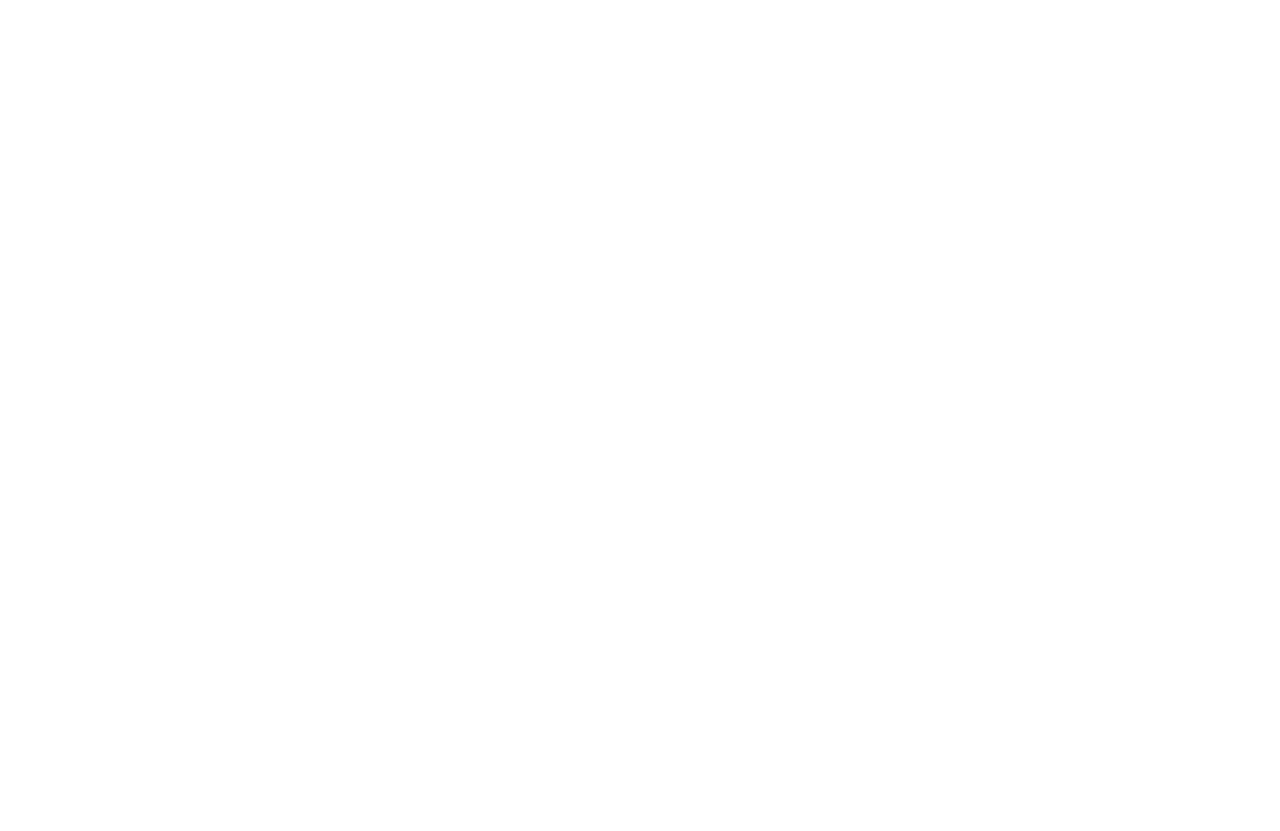
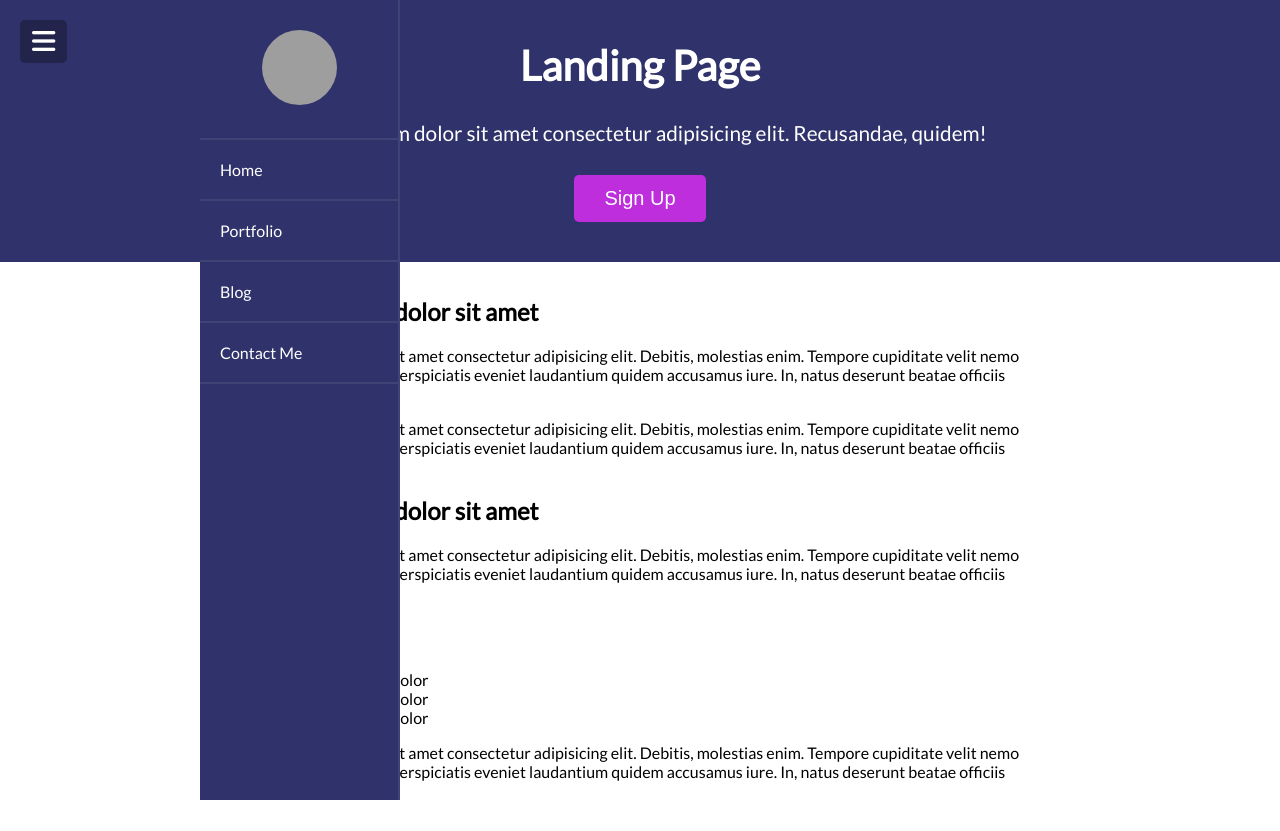
Before and after one commit to GlynWDavies-2019/LandingPage, a plain HTML site: page index.html in a window 1280 px wide. Before the commit the page ends 800 px from the top, so only its background shows below. Drawn offline with Linux system fonts and the light colour scheme; grey boxes are pictures that could not be loaded.

Commit message:
Styling complete

```diff
--- a/index.html
+++ b/index.html
@@ -9,6 +9,98 @@
     <title>Landing Page</title>
 </head>
 <body>
+    <!-- Navigation -->
+    <nav>
+        <!-- Logo -->
+        <div class="logo">
+            <img src="https://randomuser.me/api/portraits/women/95.jpg" alt="Person image">
+        </div>
+        <!-- Links -->
+        <ul>
+            <li><a href="#">Home</a></li>
+            <li><a href="#">Portfolio</a></li>
+            <li><a href="#">Blog</a></li>
+            <li><a href="#">Contact Me</a></li>
+        </ul>
+    </nav>
+    <!-- Header -->
+    <header>
+        <!-- Hamburger Icon -->
+        <button id="toggle" class="toggle">
+            <i class="fa fa-bars fa-2x"></i>
+        </button>
+        <h1>Landing Page</h1>
+        <p>Lorem ipsum dolor sit amet consectetur adipisicing elit. Recusandae, quidem!</p>
+        <button class="cta-btn" id="open">Sign Up</button>
+    </header>
+    <!-- Container -->
+    <div class="container">
+        <h2>Lorem ipsum dolor sit amet</h2>
+        <p>
+            Lorem ipsum dolor sit amet consectetur adipisicing elit.
+            Debitis, molestias enim. Tempore cupiditate velit nemo molestias
+            sapiente, perspiciatis eveniet laudantium quidem accusamus iure.
+            In, natus deserunt beatae officiis tempora veritatis.
+        </p>
+        <p>
+            Lorem ipsum dolor sit amet consectetur adipisicing elit.
+            Debitis, molestias enim. Tempore cupiditate velit nemo molestias
+            sapiente, perspiciatis eveniet laudantium quidem accusamus iure.
+            In, natus deserunt beatae officiis tempora veritatis.
+        </p>
+        <h2>Lorem ipsum dolor sit amet</h2>
+        <p>
+            Lorem ipsum dolor sit amet consectetur adipisicing elit.
+            Debitis, molestias enim. Tempore cupiditate velit nemo molestias
+            sapiente, perspiciatis eveniet laudantium quidem accusamus iure.
+            In, natus deserunt beatae officiis tempora veritatis.
+        </p>
+        <h2>Lorem, ipsum</h2>
+        <ul>
+            <li>Lorem, ipsum dolor</li>
+            <li>Lorem, ipsum dolor</li>
+            <li>Lorem, ipsum dolor</li>
+        </ul>
+        <p>
+            Lorem ipsum dolor sit amet consectetur adipisicing elit.
+            Debitis, molestias enim. Tempore cupiditate velit nemo molestias
+            sapiente, perspiciatis eveniet laudantium quidem accusamus iure.
+            In, natus deserunt beatae officiis tempora veritatis.
+        </p>
+    </div>
+    <!-- Modal -->
+    <div class="modal-container" id="modal">
+        <div class="modal">
+            <button class="close-btn" id="close">
+                <div class="fa fa-times"></div>
+            </button>
+            <div class="modal-header">
+                <h3>Sign Up</h3>
+            </div>
+            <div class="modal-content">
+                <p>Register with us to get offers, support and more</p>
+                <form class="modal-form">
+                    <div>
+                        <label for="name">Name</label>
+                        <input type="text" id="name" class="form-input" placeholder="Enter name">
+                    </div>
+                    <div>
+                        <label for="email">Email</label>
+                        <input type="email" id="email" class="form-input" placeholder="Enter email">
+                    </div>
+                    <div>
+                        <label for="password">password</label>
+                        <input type="password" id="password" class="form-input" placeholder="Enter password">
+                    </div>
+                    <div>
+                        <label for="confirmPassword">Confirm Password</label>
+                        <input type="password" id="password" class="form-input" placeholder="Confirm password">
+                    </div>
+                    <input type="submit" value="Submit" class="submit-btn">
+                </form>
+            </div>
+        </div>
+    </div>
     <script src="script.js"></script>
 </body>
 </html>
--- a/style.css
+++ b/style.css
@@ -0,0 +1,204 @@
+/* Fonts */
+
+@import url('https://fonts.googleapis.com/css?family=Lato&display=swap');
+
+/* Variables */
+
+:root {
+    --modal-duration: 1s;
+    --primary-color: #30336B;
+    --secondary-color: #BE2EDD;
+}
+
+/* Reset */
+
+* {
+    box-sizing: border-box;
+}
+
+/* Global Styles */
+
+body {
+    font-family: 'Lato', sans-serif;
+    margin: 0;
+    transition: transform 0.3s ease;
+}
+
+/* Application Styles */
+
+body.show-nav {
+    transform: translateX(200px);
+}
+
+nav {
+    background-color: var(--primary-color);
+    border-right: 2px solid rgba(200,200,200,0.1);
+    color: #FFFFFF;
+    height: 100vh;
+    left: 0;
+    position: fixed;
+    top: 0;
+    transform: translateX(100%);
+    width: 200px;
+    z-index: 100;
+}
+
+nav .logo {
+    padding: 30px 0;
+    text-align: center;
+}
+
+nav .logo img {
+    border-radius: 50%;
+    height: 75px;
+    width: 75px;
+}
+
+nav ul {
+    list-style-type: none;
+    margin: 0;
+    padding: 0;
+}
+
+nav ul li {
+    border-bottom: 2px solid rgba(200,200,200,0.1);
+    padding: 20px;
+}
+
+nav ul li:first-of-type {
+    border-top: 2px solid rgba(200,200,200,0.1);
+}
+
+nav ul li a {
+    color: #FFFFFF;
+    text-decoration: none;
+}
+
+nav ul li a:hover {
+    text-decoration: underline;
+}
+
+header {
+    background-color: var(--primary-color);
+    color: #FFFFFF;
+    font-size: 130%;
+    padding: 40px 15px;
+    position: relative;
+    text-align: center;
+}
+
+header h1 {
+    margin: 0;
+}
+
+header p {
+    margin: 30px 0;
+}
+
+button,
+input[type = 'submit'] {
+    background-color: var(--secondary-color);
+    border: 0;
+    border-radius: 5px;
+    color: #FFFFFF;
+    cursor: pointer;
+    padding: 8px 12px;
+}
+
+button:focus {
+    outline: none;
+}
+
+.toggle {
+    background-color: rgba(0,0,0,0.3);
+    left: 20px;
+    position: absolute;
+    top: 20px;
+}
+
+.cta-btn {
+    font-size: 20px;
+    padding: 12px 30px;
+}
+
+.container {
+    padding: 15px;
+    margin: 0 auto;
+    max-width: 100%;
+    width: 800px;
+}
+
+.modal-container {
+    background-color: rgba(0,0,0,0.6);
+    bottom: 0;
+    display: none;
+    left: 0;
+    position: fixed;
+    right: 0;
+    top: 0;
+}
+
+.modal-container.show-modal {
+    display: block;
+}
+
+.modal {
+    animation-name: modalopen;
+    animation-duration: var(--modal-duration);
+    background-color: #FFFFFF;
+    border-radius: 5px;
+    box-shadow: 0 0 10px rgba(0,0,0,0.3);
+    left: 50%;
+    max-width: 100%;
+    overflow: hidden;
+    position: absolute;
+    top: 50%;
+    transform: translate(-50%,-50%);
+    width: 400px;
+}
+
+.modal-header {
+    background: var(--primary-color);
+    color: #FFFFFF;
+    padding: 15px;
+}
+
+.modal-header h3 {
+    border-bottom: 1px solid #333333;
+    margin: 0;
+}
+
+.modal-content {
+    padding: 20px;
+}
+
+.modal-form div {
+    margin: 15px 0;
+}
+
+.modal-form label {
+    display: block;
+    margin-bottom: 5px;
+}
+
+.modal-form .form-input {
+    padding: 8px;
+    width: 100%;
+}
+
+.close-btn {
+    background: transparent;
+    font-size: 25px;
+    position: absolute;
+    right: 0;
+    top: 0;
+}
+
+@keyframes modalopen {
+    from {
+        opacity: 0;
+    }
+    to {
+        opacity: 1;
+    }
+}
```
